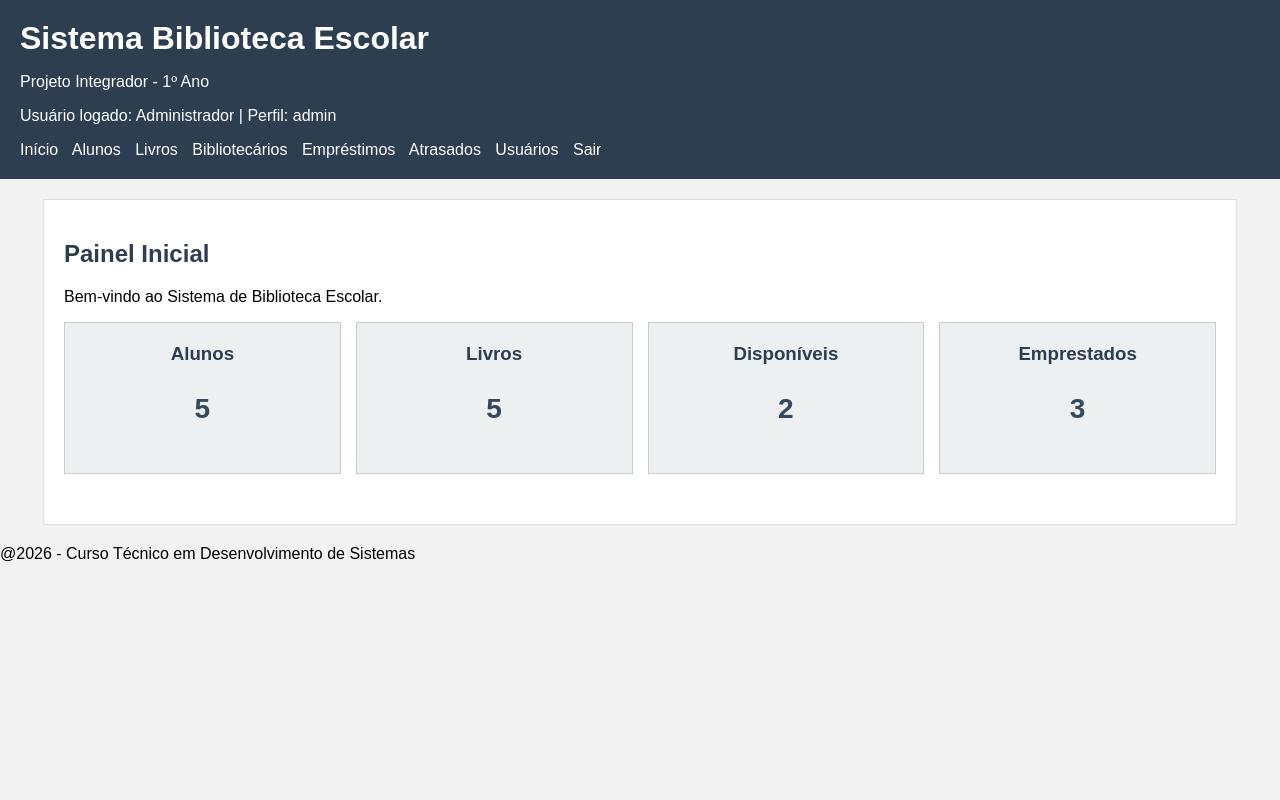
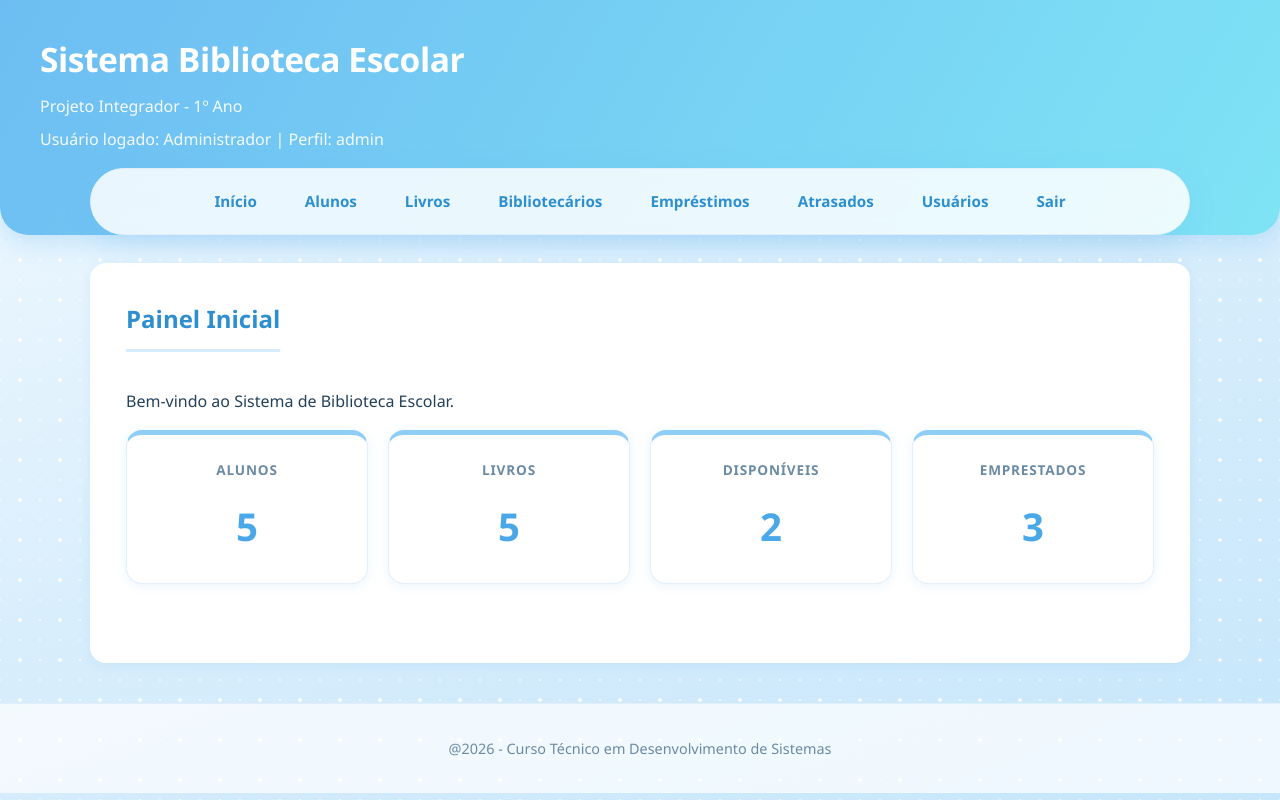
Before and after one commit to yasminbarbosagoncalves-ui/projeto_biblioteca, a Flask app: page / in a window 1280 px wide. Run offline with Flask 3, Linux system fonts and the light colour scheme; a user stored in the database is signed in; data comes from the database, SQL or seed files in the repository.

Commit message:
“css”

```diff
--- a/static/css/style.css
+++ b/static/css/style.css
@@ -1,163 +1,374 @@
-body {
-    font-family: Arial, Helvetica, sans-serif;
-    margin: 0;
-    background-color: #f2f2f2;
+/* ===== Variáveis ===== */
+:root {
+    --ceu-50:  #f8fcff;
+    --ceu-100: #eaf6ff;
+    --ceu-200: #d6ecfd;
+    --ceu-300: #b5dffa;
+    --ceu-400: #8fcff7;
+    --ceu-500: #6dbdf2;
+    --ceu-600: #4aa8e8;
+    --ceu-700: #2e8fd0;
+
+    --ciano: #7fe3f5;
+    --texto: #23415a;
+    --texto-suave: #6b8aa3;
+    --borda: #e1effa;
+    --sombra: 0 2px 12px rgba(109, 189, 242, 0.15);
+    --sombra-hover: 0 10px 28px rgba(109, 189, 242, 0.28);
+    --raio: 16px;
 }
 
-
-header {
-    background-color: #2c3e50;
-    color: white;
-    padding: 20px;
+/* ===== Base ===== */
+* {
+    box-sizing: border-box;
 }
 
-
-header h1 {
+body {
+    font-family: 'Poppins', 'Segoe UI', system-ui, Arial, sans-serif;
     margin: 0;
+    color: var(--texto);
+    line-height: 1.65;
+    background-color: var(--ceu-100);
+    background-image:
+        radial-gradient(rgba(255, 255, 255, 0.9) 2px, transparent 2px),
+        radial-gradient(rgba(255, 255, 255, 0.6) 1px, transparent 1px),
+        linear-gradient(160deg, #f3faff 0%, #d9eefc 50%, #c6e6fb 100%);
+    background-size: 40px 40px, 20px 20px, 100% 100%;
+    background-position: 0 0, 10px 10px, 0 0;
+    background-attachment: fixed;
 }
 
-
-nav {
-    margin-top: 10px;
+/* ===== Cabeçalho ===== */
+header {
+    background: linear-gradient(120deg, var(--ceu-500), var(--ciano));
+    color: white;
+    border-radius: 0 0 28px 28px;
+    box-shadow: 0 8px 24px rgba(109, 189, 242, 0.3);
 }
 
+.topo {
+    padding: 32px 40px 40px;
+}
+
+.topo h1 {
+    margin: 0;
+    font-size: 2.1rem;
+    font-weight: 700;
+    letter-spacing: -0.5px;
+}
+
+.topo p {
+    margin: 6px 0 0 0;
+    opacity: 0.92;
+    font-weight: 300;
+}
+
+/* ===== Navegação ===== */
+nav {
+    background-color: rgba(255, 255, 255, 0.85);
+    backdrop-filter: blur(10px);
+    width: 90%;
+    max-width: 1100px;
+    margin: -24px auto 0;
+    padding: 10px 14px;
+    display: flex;
+    flex-wrap: wrap;
+    justify-content: center;
+    gap: 8px;
+    border-radius: 999px;
+    border: 1px solid var(--borda);
+    box-shadow: 0 8px 24px rgba(109, 189, 242, 0.25);
+    position: sticky;
+    top: 12px;
+    z-index: 10;
+}
 
 nav a {
-    color: white;
+    color: var(--ceu-700);
     text-decoration: none;
-    margin-right: 10px;
+    font-weight: 600;
+    font-size: 0.95rem;
+    padding: 10px 20px;
+    border-radius: 999px;
+    border-bottom: none;
+    background-color: transparent;
+    transition: background-color 0.2s, color 0.2s, transform 0.15s, box-shadow 0.2s;
 }
 
-
 nav a:hover {
-    text-decoration: underline;
+    background: linear-gradient(135deg, var(--ceu-400), var(--ceu-500));
+    color: white;
+    border-bottom: none;
+    transform: translateY(-2px);
+    box-shadow: 0 6px 14px rgba(109, 189, 242, 0.4);
+    text-decoration: none;
 }
 
-
+/* ===== Conteúdo ===== */
 main {
     width: 90%;
-    margin: 20px auto;
+    max-width: 1100px;
+    margin: 28px auto;
     background-color: white;
-    padding: 20px;
-    border: 1px solid #ddd;
+    padding: 36px;
+    border-radius: var(--raio);
+    box-shadow: var(--sombra);
+    min-height: 400px;
 }
 
-
-h2 {
-    color: #2c3e50;
+/* ===== Rodapé ===== */
+footer {
+    background-color: rgba(255, 255, 255, 0.7);
+    color: var(--texto-suave);
+    text-align: center;
+    padding: 18px;
+    margin-top: 40px;
+    font-size: 0.9rem;
+    border-top: 1px solid var(--borda);
 }
 
+/* ===== Títulos ===== */
+h2 {
+    color: var(--ceu-700);
+    margin-top: 0;
+    font-weight: 700;
+    padding-bottom: 10px;
+    border-bottom: 3px solid var(--ceu-200);
+    display: inline-block;
+}
 
+h3 {
+    color: var(--ceu-600);
+}
+
+/* ===== Tabelas ===== */
 table {
     width: 100%;
     border-collapse: collapse;
     background-color: white;
+    margin-top: 18px;
+    font-size: 0.95rem;
 }
 
-
 th {
-    background-color: #34495e;
-    color: white;
+    background-color: var(--ceu-100);
+    color: var(--ceu-700);
+    font-weight: 600;
+    text-transform: uppercase;
+    font-size: 0.8rem;
+    letter-spacing: 0.6px;
 }
-
 
 th,
 td {
-    border: 1px solid #ccc;
-    padding: 10px;
+    border: none;
+    border-bottom: 1px solid var(--borda);
+    padding: 14px 16px;
     text-align: left;
 }
 
-
-form {
-    width: 400px;
+th:first-child {
+    border-radius: 10px 0 0 10px;
 }
 
+th:last-child {
+    border-radius: 0 10px 10px 0;
+}
+
+tr:nth-child(even) {
+    background-color: transparent;
+}
+
+tbody tr {
+    transition: background-color 0.15s;
+}
+
+tbody tr:hover {
+    background-color: var(--ceu-50);
+}
+
+/* ===== Formulários ===== */
+form {
+    max-width: 500px;
+    margin-bottom: 20px;
+}
 
 label {
-    font-weight: bold;
+    font-weight: 600;
+    font-size: 0.9rem;
+    color: var(--texto);
 }
-
 
 input,
 select {
     width: 100%;
-    padding: 8px;
-    margin-top: 4px;
-    margin-bottom: 12px;
-    border: 1px solid #aaa;
+    padding: 12px 14px;
+    margin-top: 6px;
+    margin-bottom: 16px;
+    border: 2px solid var(--borda);
+    border-radius: 12px;
+    background-color: white;
+    font-family: inherit;
+    font-size: 0.95rem;
+    color: var(--texto);
+    transition: border-color 0.2s, box-shadow 0.2s;
 }
 
+input:hover,
+select:hover {
+    border-color: var(--ceu-300);
+}
 
+input:focus,
+select:focus {
+    outline: none;
+    border-color: var(--ceu-500);
+    box-shadow: 0 0 0 4px rgba(109, 189, 242, 0.2);
+}
 
+input::placeholder {
+    color: #a3bacd;
+}
 
+/* ===== Botões ===== */
 button {
-    padding: 10px 20px;
-    background-color: #2c3e50;
+    padding: 12px 28px;
+    background-color: var(--ceu-500);
     color: white;
     border: none;
+    border-radius: 999px;
+    font-family: inherit;
+    font-size: 0.95rem;
+    font-weight: 600;
     cursor: pointer;
+    box-shadow: 0 4px 12px rgba(109, 189, 242, 0.4);
+    transition: background-color 0.2s, transform 0.15s, box-shadow 0.2s;
 }
 
-
 button:hover {
-    background-color: #1a252f;
+    background-color: var(--ceu-600);
+    transform: translateY(-2px);
+    box-shadow: 0 8px 18px rgba(109, 189, 242, 0.45);
 }
 
+button:active {
+    transform: translateY(0);
+}
 
+/* ===== Links ===== */
 a {
-    color: #2c3e50;
+    color: var(--ceu-600);
+    font-weight: 500;
+    transition: color 0.2s;
+}
+
+a:hover {
+    color: var(--ceu-700);
+}
+
+form a {
+    margin-left: 10px;
+}
+
+/* ===== Mensagens ===== */
+.mensagem {
+    padding: 14px 18px;
+    margin-bottom: 18px;
+    border-radius: 12px;
+    font-weight: 500;
+    border-left: 5px solid;
 }
 
 .sucesso {
-    background-color: #d4edda;
-    color: #155724;
-    border: 1px solid #c3e6cb;
+    background-color: #e9f9f0;
+    color: #1e7b4a;
+    border-color: #34c37a;
 }
 
-
 .erro {
-    background-color: #f8d7da;
-    color: #721c24;
-    border: 1px solid #f5c6cb;
+    background-color: #fdeeee;
+    color: #b3372f;
+    border-color: #ee6b61;
 }
 
-
 .aviso {
-    background-color: #fff3cd;
-    color: #856404;
-    border: 1px solid #ffeeba;
+    background-color: #fff7e6;
+    color: #8a6410;
+    border-color: #f5b83d;
 }
 
+/* ===== Painel e cards ===== */
 .painel {
     display: flex;
-    gap: 15px;
-    margin-bottom: 30px;
+    flex-wrap: wrap;
+    gap: 20px;
+    margin-bottom: 32px;
 }
-
 
 .card {
     flex: 1;
-    background-color: #ecf0f1;
-    border: 1px solid #ccc;
-    padding: 20px;
+    min-width: 190px;
+    background-color: white;
+    border: 1px solid var(--borda);
+    border-top: 5px solid var(--ceu-400);
+    border-radius: var(--raio);
+    padding: 24px;
     text-align: center;
+    box-shadow: var(--sombra);
+    transition: transform 0.2s, box-shadow 0.2s, border-top-color 0.2s;
 }
 
+.card:hover {
+    transform: translateY(-5px);
+    box-shadow: var(--sombra-hover);
+    border-top-color: var(--ciano);
+}
 
 .card h3 {
     margin-top: 0;
-    color: #2c3e50;
+    color: var(--texto-suave);
+    font-size: 0.85rem;
+    font-weight: 600;
+    text-transform: uppercase;
+    letter-spacing: 0.8px;
 }
 
-
 .card p {
-    font-size: 28px;
-    font-weight: bold;
-    color: #34495e;
+    font-size: 2.4rem;
+    font-weight: 700;
+    color: var(--ceu-600);
+    margin: 0;
 }
 
+/* ===== Atraso ===== */
 .atraso {
-    color: #c0392b;
-    font-weight: bold;
+    color: #e5483d;
+    font-weight: 700;
+    background-color: #fdeeee;
+    padding: 2px 10px;
+    border-radius: 999px;
 }
+
+/* ===== Responsivo ===== */
+@media (max-width: 600px) {
+    .topo {
+        padding: 24px 20px 34px;
+    }
+
+    main {
+        padding: 22px;
+    }
+
+    nav {
+        border-radius: 24px;
+    }
+
+    nav a {
+        padding: 10px 12px;
+    }
+
+    table {
+        display: block;
+        overflow-x: auto;
+    }
+}
```
